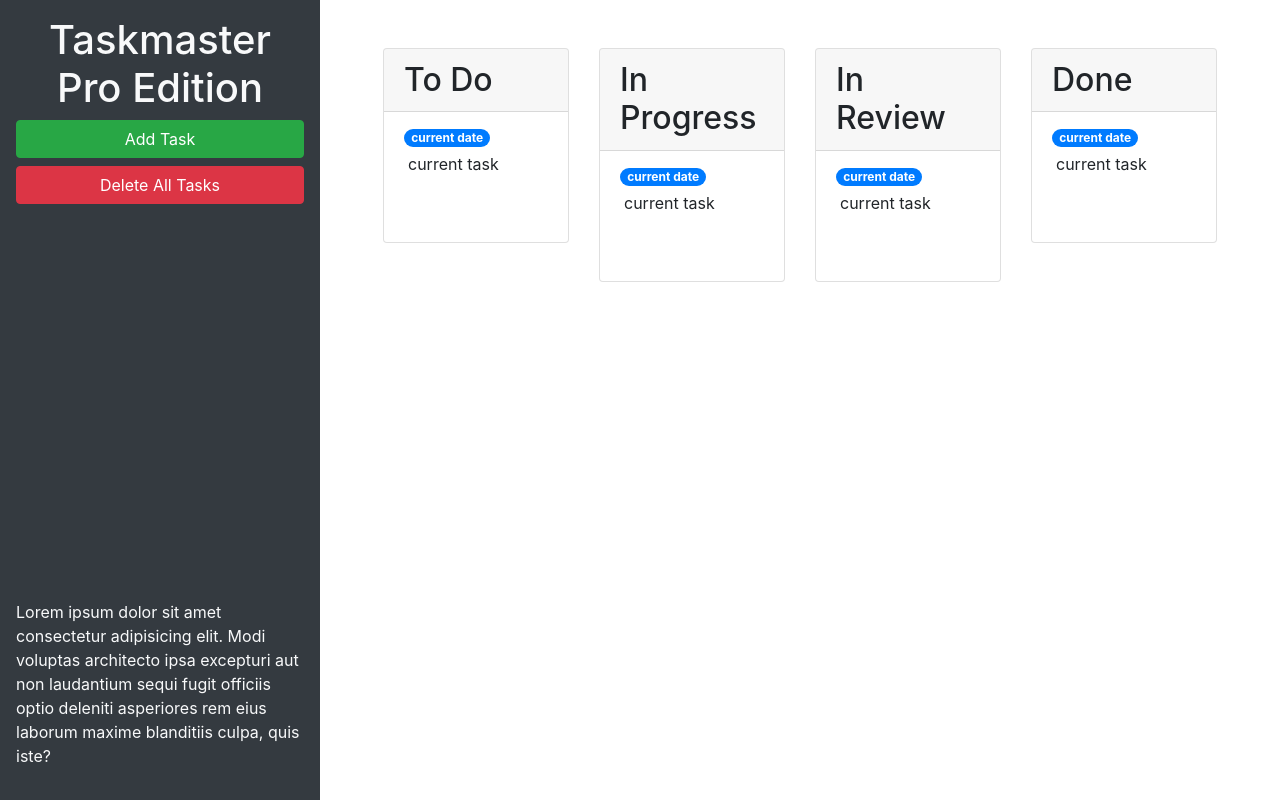
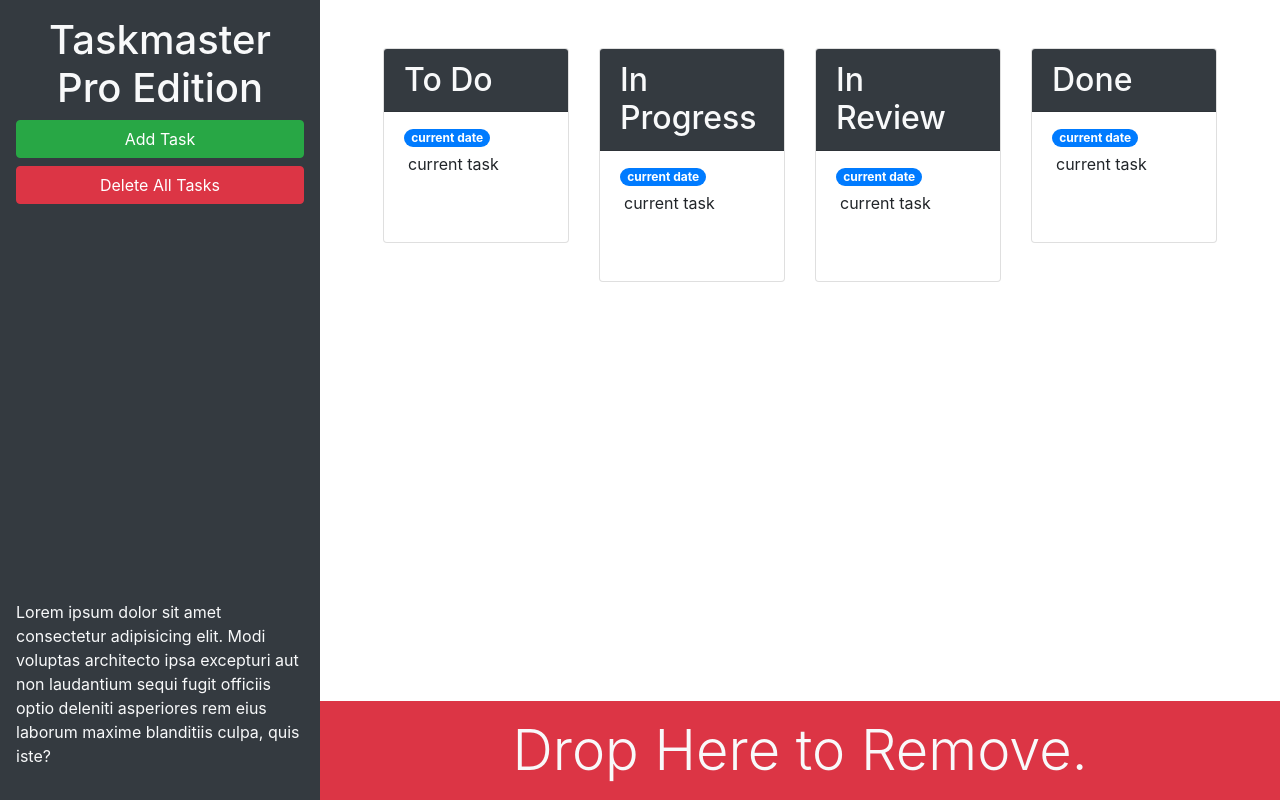
Before and after one commit to helpvisa/module_05_scs, a plain HTML site: page index.html in a window 1280 px wide. Drawn offline with nearby package versions, Linux system fonts and the light colour scheme.

Commit message:
added trash zone, fixed up styling w bootstrap

```diff
--- a/index.html
+++ b/index.html
@@ -13,12 +13,12 @@
 <body>
   <div class="row min-vh-100 no-gutters">
     <!-- header / sidebar -->
-    <header class="col-12 col-lg-3 bg-dark text-light d-flex flex-column p-4 p-lg-3">
+    <header class="col-12 col-lg-3 bg-dark text-light d-flex flex-column p-4 p-lg-3 sticky-top">
       <h1 class="text-center">Taskmaster Pro Edition</h1>
       <button id="create-task" class="btn btn-block btn-success" data-toggle="modal" data-target="#task-form-modal">Add
         Task</button>
       <button id="remove-tasks" class="btn btn-block btn-danger">Delete All Tasks</button>
-      <p class="mt-auto">Lorem ipsum dolor sit amet consectetur adipisicing elit. Modi voluptas architecto ipsa
+      <p class="mt-auto d-none d-lg-block">Lorem ipsum dolor sit amet consectetur adipisicing elit. Modi voluptas architecto ipsa
         excepturi aut non
         laudantium sequi fugit officiis optio deleniti asperiores rem eius laborum maxime blanditiis culpa, quis iste?
       </p>
@@ -26,12 +26,12 @@
 
 
     <!-- main task list -->
-    <main class="col-12 col-lg-9">
+    <main class="col-12 col-lg-9 d-flex flex-column">
       <div class="m-5 row justify-content-around">
         <!-- to do -->
         <div class="col-12 col-md-6 col-xl-3 mb-3">
           <div class="card">
-            <h2 class="card-header">
+            <h2 class="card-header bg-dark text-light">
               To Do
             </h2>
             <ul id="list-toDo" class="list-group list-group-flush">
@@ -46,7 +46,7 @@
         <!-- in progress -->
         <div class="col-12 col-md-6 col-xl-3 mb-3">
           <div class="card">
-            <h2 class="card-header">In Progress</h2>
+            <h2 class="card-header bg-dark text-light">In Progress</h2>
             <ul id="list-inProgress" class="list-group list-group-flush">
               <li class="list-group-item">
                 <span class="badge badge-primary badge-pill">current date</span>
@@ -59,7 +59,7 @@
         <!-- in review -->
         <div class="col-12 col-md-6 col-xl-3 mb-3">
           <div class="card">
-            <h2 class="card-header">In Review</h2>
+            <h2 class="card-header bg-dark text-light">In Review</h2>
             <ul id="list-inReview" class="list-group list-group-flush">
               <li class="list-group-item">
                 <span class="badge badge-primary badge-pill">current date</span>
@@ -72,7 +72,7 @@
         <!-- done -->
         <div class="col-12 col-md-6 col-xl-3 mb-3">
           <div class="card">
-            <h2 class="card-header">Done</h2>
+            <h2 class="card-header bg-dark text-light">Done</h2>
             <ul id="list-done" class="list-group list-group-flush">
               <li class="list-group-item">
                 <span class="badge badge-primary badge-pill">current date</span>
@@ -80,6 +80,14 @@
               </li>
             </ul>
           </div>
+        </div>
+      </div>
+
+
+      <!-- trash section -->
+      <div id="trash" class="mt-auto">
+        <div class="w-100 bg-danger p-3 text-center text-light display-4">
+          Drop Here to Remove.
         </div>
       </div>
     </main>
```
